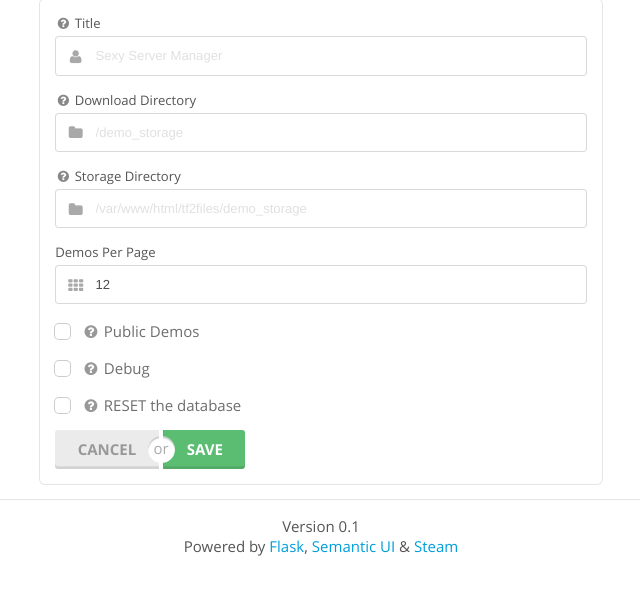
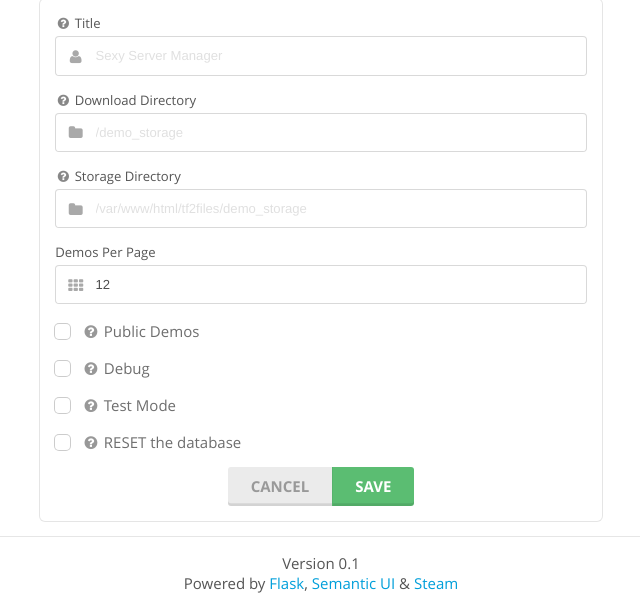
Before and after one commit to FernFerret/demobrowser, a Flask app: page /settings/ in a window 1280 px wide. Shown: the part 193-800 px from the top of the page, without its empty margins (319-959 px from the left). Run offline with Flask 2, Linux system fonts and the light colour scheme; the visitor is signed in with stand-in values (Sample User, id 1); data comes from the database, SQL or seed files in the repository; some web fonts are replaced.

Commit message:
Add support for Test mode
It still needs to do a restart when test/debug mode are turned on/off

```diff
--- a/demobrowser/routes.py
+++ b/demobrowser/routes.py
@@ -182,6 +182,7 @@ def settings():
         values['TITLE'] = str(request.form['title'])
         values['DEMO_STORAGE_DIR'] = str(request.form.get('storage', None))
         values['DEBUG'] = request.form.get('debug', None) is not None
+        values['TEST'] = request.form.get('test', None) is not None
         values['DEMO_DOWNLOAD_DIR'] = str(request.form.get('download', None))
         values['DEMO_PUBLIC'] = request.form.get('public', None) is not None
         try:
--- a/demobrowser/templates/settings.html
+++ b/demobrowser/templates/settings.html
@@ -47,29 +47,34 @@
         </div>
         <div class="inline field">
           <div class="ui checkbox">
-            <input type="checkbox" id="debug" name="debug" {% if config.get('DEMO_PUBLIC', False) %}checked{% endif %}>
+            <input type="checkbox" id="debug" name="debug" {% if config.get('DEBUG', False) %}checked{% endif %}>
             <label for="debug"></label>
           </div>
           <label><i class="help icon link" data-position="left center" data-content="Turn Debug mode on/off. If debug mode is on, you'll see full stack traces for pages. Disable this for production systems."></i>Debug</label>
         </div>
         <div class="inline field">
           <div class="ui checkbox">
-            <input type="checkbox" id="cleardb" name="cleardb" {% if config.get('DEMO_PUBLIC', False) %}checked{% endif %}>
+            <input type="checkbox" id="test" name="test" {% if config.get('TEST', False) %}checked{% endif %}>
+            <label for="test"></label>
+          </div>
+          <label><i class="help icon link" data-position="left center" data-content="Turn Test mode on/off. This allows offline logins. Disable this for production systems."></i>Test Mode</label>
+        </div>
+        <div class="inline field">
+          <div class="ui checkbox">
+            <input type="checkbox" id="cleardb" name="cleardb">
             <label for="cleardb"></label>
           </div>
           <label><i class="help icon link" data-position="left center" data-content="CLEARS the database. I'll probably delete this later. ONLY for testing."></i>RESET the database</label>
         </div>
-        <div class="ui error message">
-          <div class="header">We noticed some issues</div>
-        </div>
         <!-- <div class="ui blue submit button">Login</div>
         <button type="submit" class="btn btn-success">Save Settings</button>
         <a href="{{ url_for('index') }}" class="btn">Cancel</a> -->
-        <div class="ui buttons center floated">
+        <center>
+        <div class="ui buttons">
           <a href="{{ url_for('index') }}" class="ui button">Cancel</a>
-          <div class="or"></div>
-          <div onclick="document.myform.submit()" class="ui positive button">Save</div>
+          <div onclick="$('#myform').submit()" class="ui positive button">Save</div>
         </div>
+          </center>
       </div>
     </form>
   </div>
```
